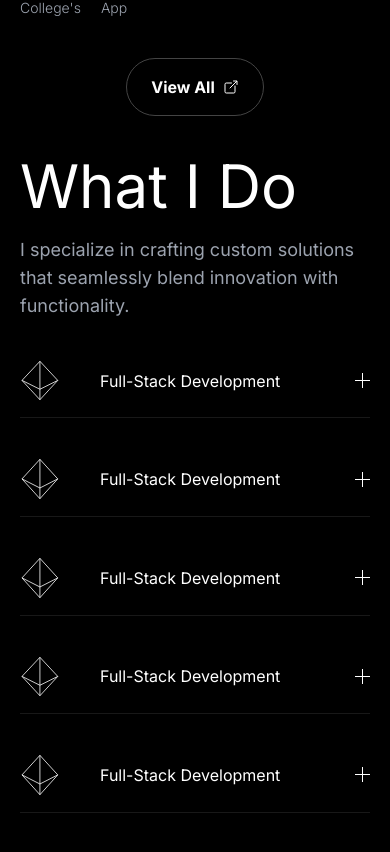
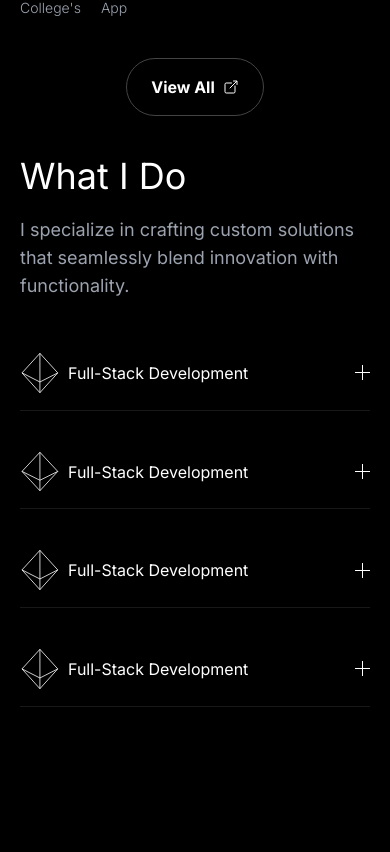
Before and after one commit to ScreenTechnicals/portfolio-template, a Next.js app: page / in a window 390 px wide. Shown: the part 3225-4077 px from the top of the page. Built offline with nearby package versions, Linux system fonts and the light colour scheme.

Commit message:
home page continuing -9

```diff
--- a/src/components/DropDowns/HomePage/Section5/DropDown.tsx
+++ b/src/components/DropDowns/HomePage/Section5/DropDown.tsx
@@ -3,9 +3,9 @@ import React from "react";
 
 const DropDown = () => {
   return (
-    <button className="cursor-pointer group block border-b border-[#181818] pb-4 focus:border-[#444444] transition-all">
+    <button className="w-full cursor-pointer group block border-b border-[#181818] pb-4 focus:border-[#444444] transition-all">
       <span className="flex items-center justify-between">
-        <span className="flex items-center gap-10">
+        <span className="flex items-center gap-2 md:gap-10">
           <span className="block">
             <Image
               src={"/images/s1.svg"}
@@ -25,7 +25,7 @@ const DropDown = () => {
           <span className="w-[15px] md:w-[25px] block h-[1px] rotate-90 transition-all"></span>
         </span>
       </span>
-      <span className="block text-left overflow-hidden group-focus:h-[100px] h-0 duration-1000 transition-all ">
+      <span className="block text-left overflow-hidden group-focus:h-[150px] h-0 duration-1000 transition-all ">
         <span className="px-5 text-gray-400 text-xs md:text-lg pt-7 pb-10 block">
           The artistry and precision of Full-Stack Development. From crafting
           interactive front-end experiences that captivate users to architecting
--- a/src/components/Sections/HomePage/Section5.tsx
+++ b/src/components/Sections/HomePage/Section5.tsx
@@ -4,9 +4,9 @@ import React from "react";
 
 const Section5 = () => {
   return (
-    <div className="flex w-full mb-20 min-h-[50vh] justify-between md:px-10 md:flex-row flex-col">
+    <div className="flex w-full mb-20 min-h-[70vh] justify-between md:px-10 md:flex-row flex-col">
       <div className="md:w-[35%] flex flex-col justify-between gap-5">
-        <p className="text-6xl font-[400]">What I Do</p>
+        <p className="text-4xl md:text-6xl font-[400]">What I Do</p>
         <p className="text-lg text-gray-400">
           I specialize in crafting custom solutions that seamlessly blend
           innovation with functionality.
@@ -17,7 +17,7 @@ const Section5 = () => {
         <DropDown />
         <DropDown />
         <DropDown />
-        <DropDown />
+        {/* <DropDown /> */}
       </div>
     </div>
   );
```
